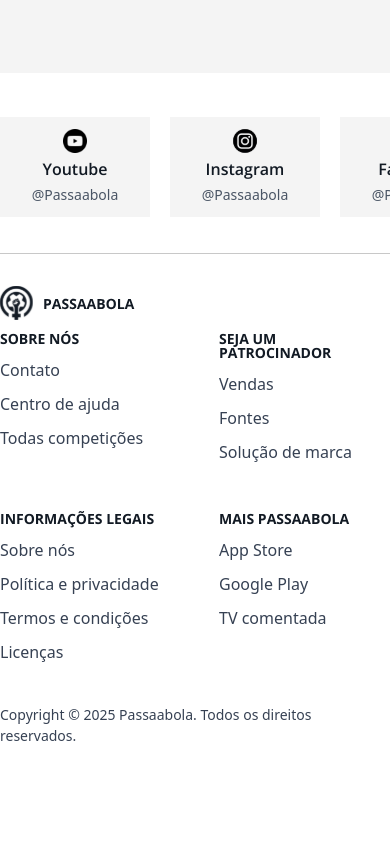
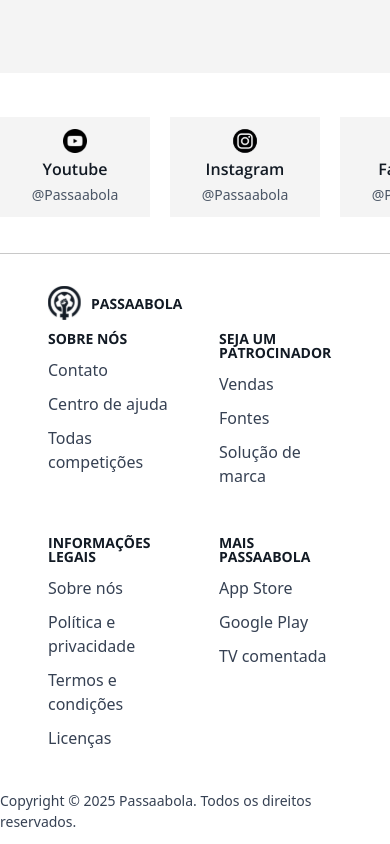
Before and after one commit to Augusto-Valerio/Passa-a-Bola, a React (Vite) app: page / in a window 390 px wide. Shown: the part 5918-6762 px from the top of the page. Before the commit the page ends 6676 px from the top, so only its background shows below. Built offline with nearby package versions, Linux system fonts and the light colour scheme.

Commit message:
fix: add padding to footer

```diff
--- a/src/components/Footer.jsx
+++ b/src/components/Footer.jsx
@@ -70,14 +70,14 @@ export default function Footer() {
       </div>
 
       {/* Links e logo */}
-      <div className="mt-8 place-self-center md:flex md:gap-16">
+      <div className="mt-8 place-self-center lg:flex md:gap-16 px-12">
         {/* Logo */}
         <div>
           <img src={LogoFooter} alt="Logo do Passa a Bola no footer" />
         </div>
 
         {/* Colunas */}
-        <div id="list-wrapper" className="grid grid-cols-2 mt-3 gap-12 md:flex">
+        <div id="list-wrapper" className="grid grid-cols-2 mt-3 gap-12 lg:flex">
           <div>
             <h3 className="footer-list-title mb-3">SOBRE NÓS</h3>
             <ul className="flex flex-col gap-[0.625rem] text-gray-700">
--- a/src/components/Maps.jsx
+++ b/src/components/Maps.jsx
@@ -1,7 +1,7 @@
 export default function Maps() {
   return (
     <section
-      id="about"
+      id="maps"
       className="bg-off-white pb-[6.25rem] lg:py-[6.25rem] overflow-hidden"
     >
       <div className="max-w-[62.625rem] px-[2.375rem] mx-auto lg:items-center flex flex-col justify-between lg:flex-row lg:px-0 gap-[4.75rem]">
```
